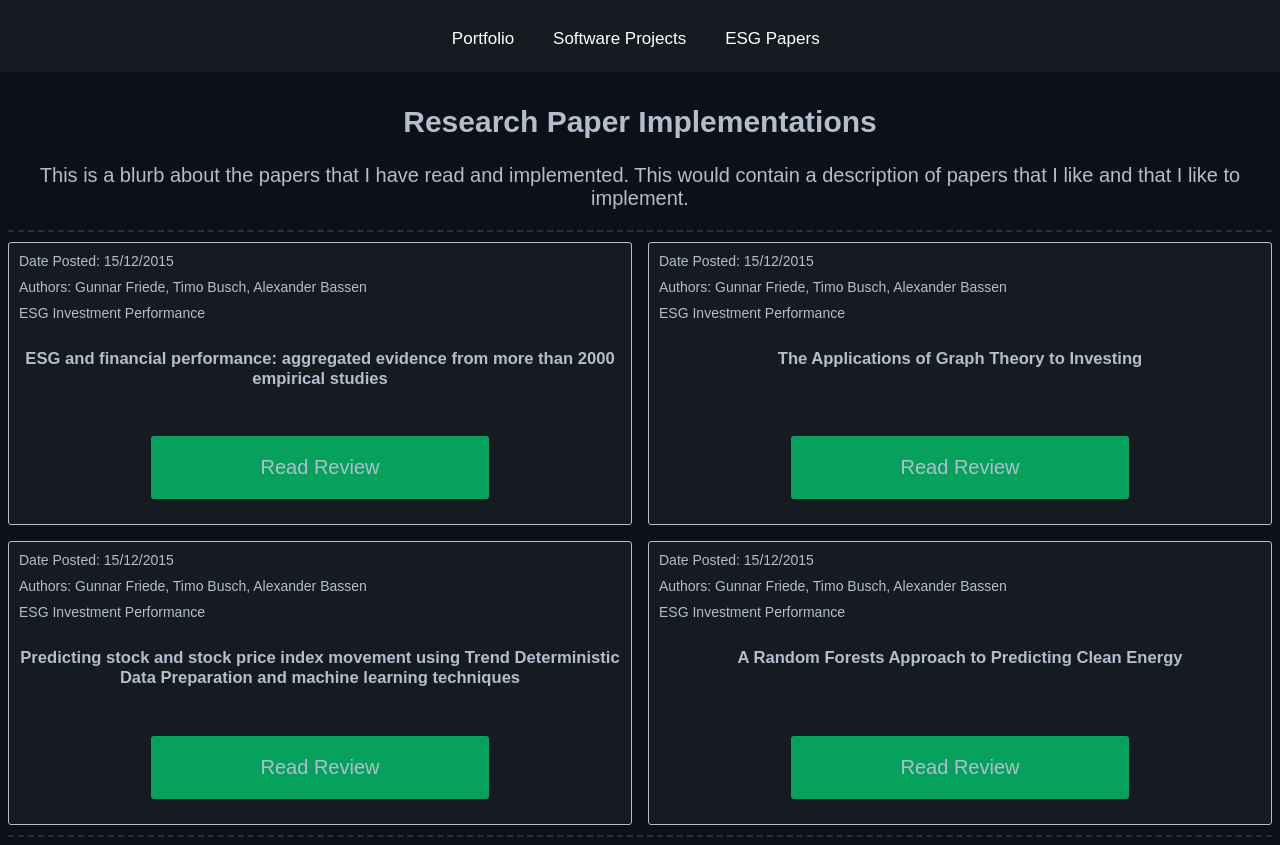
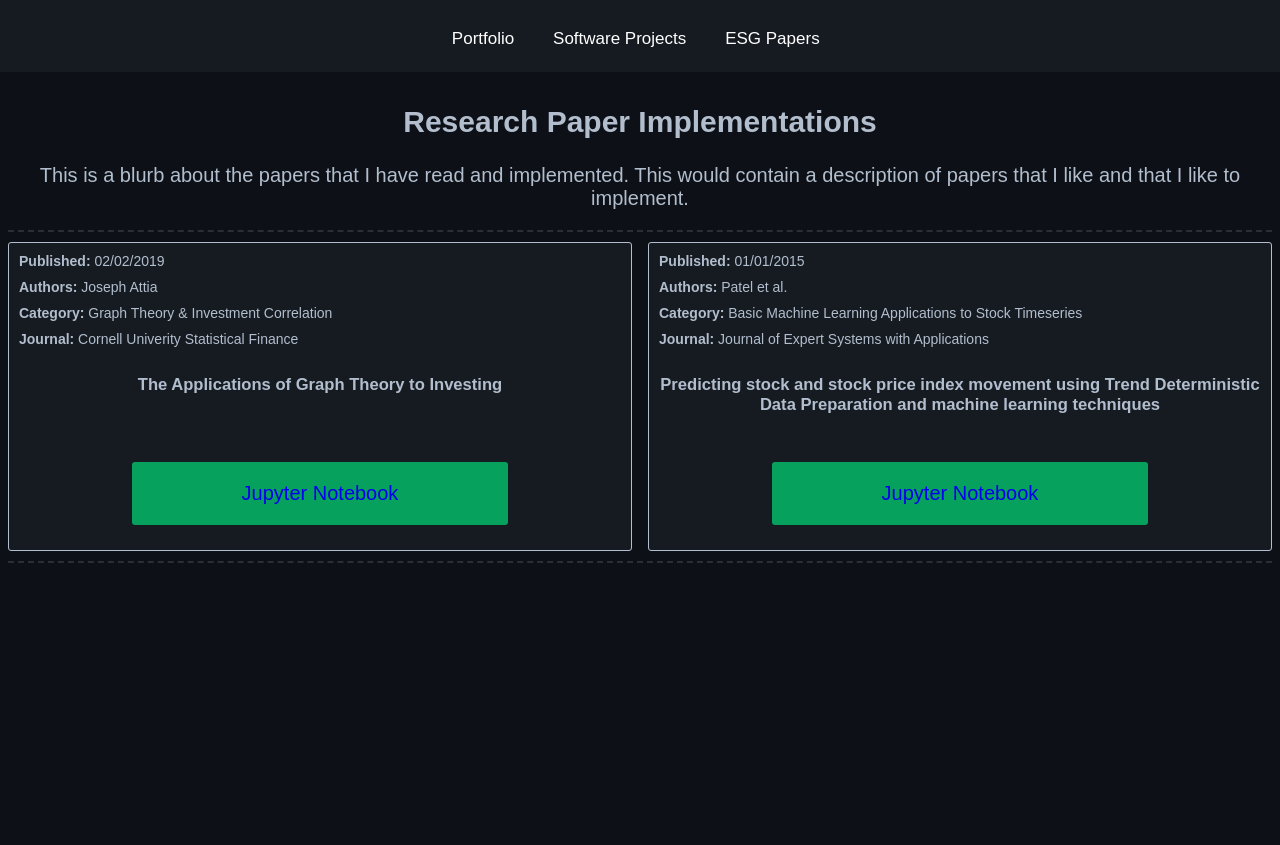
Before and after one commit to MatthewTe/developer_portfolio, a Flask app: page /ml_paper_implementations in a window 1280 px wide. After the commit the page ends 563 px from the top, so only its background shows below. Run offline with Flask 2, Linux system fonts and the light colour scheme; parts of the project's set-up code (start-up, migrations or seed data) failed here and were passed over; some libraries are stand-ins or nearby versions.

Commit message:
Update frontend

```diff
--- a/developer_portfolio/developer_portfolio/core/templates/ml_papers.html
+++ b/developer_portfolio/developer_portfolio/core/templates/ml_papers.html
@@ -15,35 +15,21 @@
 <div class="portfolio_section">
     <div class="ml_paper_grid">
         <div class="ml_paper">
-            <div class="date_published">Date Posted: 15/12/2015</div>
-            <div class="authors">Authors: Gunnar Friede, Timo Busch, Alexander Bassen</div>
-            <div class="paper_category">ESG Investment Performance</div>
-            <h5>ESG and financial performance: aggregated evidence from more than 2000 empirical studies</h5>
-            <div class="button_div"><a class="button_link" href="">Read Review</a></div>
+            <div class="date_published"><b>Published:</b> 02/02/2019</div>
+            <div class="authors"><b>Authors:</b> Joseph Attia</div>
+            <div class="paper_category"><b>Category:</b> Graph Theory & Investment Correlation</div>
+            <div class="paper_category"><b>Journal:</b> Cornell Univerity Statistical Finance</div>
+            <h5>The Applications of Graph Theory to Investing</h5>
+            <div class="button_div"><a class="button_link" href="https://github.com/MatthewTe/research_paper_implementations/blob/main/stock_predictions/Attia_Applications_graph_theory_to_investing/Preforming%20Stock%20Market%20Analsysis%20with%20Graph%20Theory%20-%20Paper%20Implementation.ipynb">Jupyter Notebook</a></div>
         </div>
 
         <div class="ml_paper">
-            <div class="date_published">Date Posted: 15/12/2015</div>
-            <div class="authors">Authors: Gunnar Friede, Timo Busch, Alexander Bassen</div>
-            <div class="paper_category">ESG Investment Performance</div>
-            <h5>The Applications of Graph Theory to Investing</h5>
-            <div class="button_div"><a class="button_link" href="">Read Review</a></div>
-        </div>
-
-        <div class="ml_paper">
-            <div class="date_published">Date Posted: 15/12/2015</div>
-            <div class="authors">Authors: Gunnar Friede, Timo Busch, Alexander Bassen</div>
-            <div class="paper_category">ESG Investment Performance</div>
+            <div class="date_published"><b>Published:</b> 01/01/2015</div>
+            <div class="authors"><b>Authors:</b> Patel et al.</div>
+            <div class="paper_category"><b>Category:</b> Basic Machine Learning Applications to Stock Timeseries</div>
+            <div class="paper_category"><b>Journal:</b> Journal of Expert Systems with Applications</div>
             <h5>Predicting stock and stock price index movement using Trend Deterministic Data Preparation and machine learning techniques</h5>
-            <div class="button_div"><a class="button_link" href="">Read Review</a></div>
-        </div>
-
-        <div class="ml_paper">
-            <div class="date_published">Date Posted: 15/12/2015</div>
-            <div class="authors">Authors: Gunnar Friede, Timo Busch, Alexander Bassen</div>
-            <div class="paper_category">ESG Investment Performance</div>
-            <h5>A Random Forests Approach to Predicting Clean Energy</h5>
-            <div class="button_div"><a class="button_link" href="">Read Review</a></div>
+            <div class="button_div"><a class="button_link" href="https://github.com/MatthewTe/research_paper_implementations/blob/main/stock_predictions/Patel_predicting_stock_price_index_movement_using_trend_deterministic_data_and_ML/Predicting%20stock%20and%20stock%20price%20index%20movement%20using%20Trend%20Deterministic%20Data%20Preparation%20and%20machine%20learning%20techniques%20by%20Jigar%20Patel.ipynb">Jupyter Notebook</a></div>
         </div>
     </div>
 </div>
```
